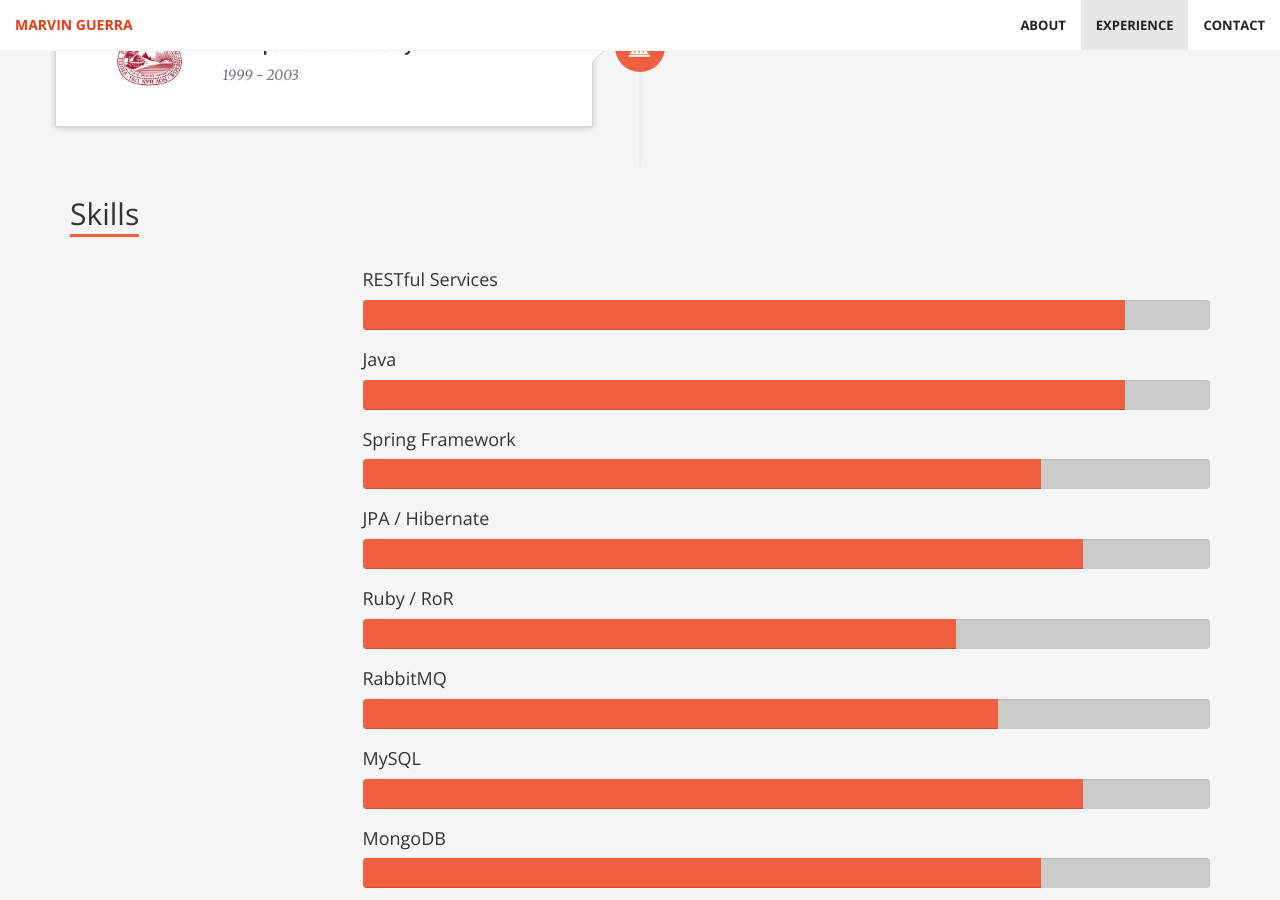
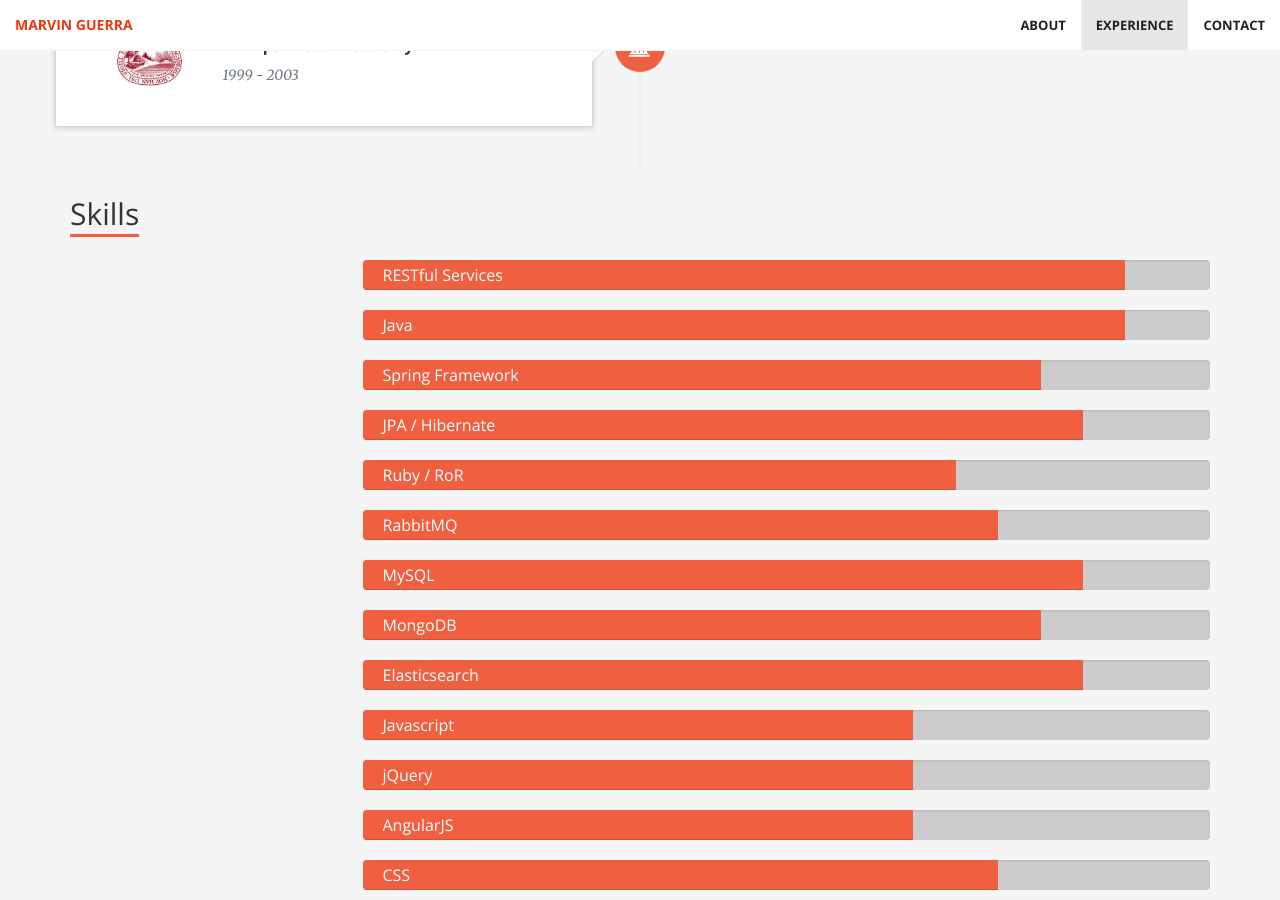
Before and after one commit to SenorLlama/senorllama.github.io, a Jekyll site: the page built from index.html, in a window 1280 px wide and 900 px high, scrolled down 3700 px. Built offline with Jekyll 4.4.1, drawn with Linux system fonts in a browser that asks for light colours; nearby versions of some CDN libraries.

Commit message:
made skill progress bars more compact

```diff
--- a/_sass/_base.scss
+++ b/_sass/_base.scss
@@ -451,6 +451,12 @@ header {
         height: 30px;
         .progress-bar {
             background-color: $brand-color-primary;
+            font-size: 16px;
+            font-weight: 500;
+            padding-top: 5px;
+            padding-left: 20px;
+            text-align: left;
+            font-family: $nav-font-family;
         }
     }
 }
--- a/index.html
+++ b/index.html
@@ -244,69 +244,53 @@ layout: base
         <div class="row">
             <div class="skills">
                 <div class="col-md-9 col-md-offset-3">
-                    <h4>RESTful	Services</h4>
                     <div class="progress">
-                        <div class="progress-bar" role="progressbar" aria-valuenow="90" aria-valuemin="0" aria-valuemax="100" style="width: 90%"></div>
+                        <div class="progress-bar" role="progressbar" aria-valuenow="90" aria-valuemin="0" aria-valuemax="100" style="width: 90%">RESTful	Services</div>
                     </div>
-                    <h4>Java</h4>
                     <div class="progress">
-                        <div class="progress-bar" role="progressbar" aria-valuenow="90" aria-valuemin="0" aria-valuemax="100" style="width: 90%"></div>
+                        <div class="progress-bar" role="progressbar" aria-valuenow="90" aria-valuemin="0" aria-valuemax="100" style="width: 90%">Java</div>
                     </div>
-                    <h4>Spring	Framework</h4>
                     <div class="progress">
-                        <div class="progress-bar" role="progressbar" aria-valuenow="80" aria-valuemin="0" aria-valuemax="100" style="width: 80%"></div>
+                        <div class="progress-bar" role="progressbar" aria-valuenow="80" aria-valuemin="0" aria-valuemax="100" style="width: 80%">Spring	Framework</div>
                     </div>
-                    <h4>JPA / Hibernate</h4>
                     <div class="progress">
-                        <div class="progress-bar" role="progressbar" aria-valuenow="85" aria-valuemin="0" aria-valuemax="100" style="width: 85%"></div>
+                        <div class="progress-bar" role="progressbar" aria-valuenow="85" aria-valuemin="0" aria-valuemax="100" style="width: 85%">JPA / Hibernate</div>
                     </div>
-                    <h4>Ruby / RoR</h4>
                     <div class="progress">
-                        <div class="progress-bar" role="progressbar" aria-valuenow="70" aria-valuemin="0" aria-valuemax="100" style="width: 70%"></div>
+                        <div class="progress-bar" role="progressbar" aria-valuenow="70" aria-valuemin="0" aria-valuemax="100" style="width: 70%">Ruby / RoR</div>
                     </div>
-                    <h4>RabbitMQ</h4>
                     <div class="progress">
-                        <div class="progress-bar" role="progressbar" aria-valuenow="75" aria-valuemin="0" aria-valuemax="100" style="width: 75%"></div>
+                        <div class="progress-bar" role="progressbar" aria-valuenow="75" aria-valuemin="0" aria-valuemax="100" style="width: 75%">RabbitMQ</div>
                     </div>
-                    <h4>MySQL</h4>
                     <div class="progress">
-                        <div class="progress-bar" role="progressbar" aria-valuenow="85" aria-valuemin="0" aria-valuemax="100" style="width: 85%"></div>
+                        <div class="progress-bar" role="progressbar" aria-valuenow="85" aria-valuemin="0" aria-valuemax="100" style="width: 85%">MySQL</div>
                     </div>
-                    <h4>MongoDB</h4>
                     <div class="progress">
-                        <div class="progress-bar" role="progressbar" aria-valuenow="80" aria-valuemin="0" aria-valuemax="100" style="width: 80%"></div>
+                        <div class="progress-bar" role="progressbar" aria-valuenow="80" aria-valuemin="0" aria-valuemax="100" style="width: 80%">MongoDB</div>
                     </div>
-                    <h4>Elasticsearch</h4>
                     <div class="progress">
-                        <div class="progress-bar" role="progressbar" aria-valuenow="85" aria-valuemin="0" aria-valuemax="100" style="width: 85%"></div>
+                        <div class="progress-bar" role="progressbar" aria-valuenow="85" aria-valuemin="0" aria-valuemax="100" style="width: 85%">Elasticsearch</div>
                     </div>
-                    <h4>Javascript</h4>
                     <div class="progress">
-                        <div class="progress-bar" role="progressbar" aria-valuenow="65" aria-valuemin="0" aria-valuemax="100" style="width: 65%"></div>
+                        <div class="progress-bar" role="progressbar" aria-valuenow="65" aria-valuemin="0" aria-valuemax="100" style="width: 65%">Javascript</div>
                     </div>
-                    <h4>jQuery</h4>
                     <div class="progress">
-                        <div class="progress-bar" role="progressbar" aria-valuenow="65" aria-valuemin="0" aria-valuemax="100" style="width: 65%"></div>
+                        <div class="progress-bar" role="progressbar" aria-valuenow="65" aria-valuemin="0" aria-valuemax="100" style="width: 65%">jQuery</div>
                     </div>
-                    <h4>AngularJS</h4>
                     <div class="progress">
-                        <div class="progress-bar" role="progressbar" aria-valuenow="65" aria-valuemin="0" aria-valuemax="100" style="width: 65%"></div>
+                        <div class="progress-bar" role="progressbar" aria-valuenow="65" aria-valuemin="0" aria-valuemax="100" style="width: 65%">AngularJS</div>
                     </div>
-                    <h4>CSS</h4>
                     <div class="progress">
-                        <div class="progress-bar" role="progressbar" aria-valuenow="75" aria-valuemin="0" aria-valuemax="100" style="width: 75%"></div>
+                        <div class="progress-bar" role="progressbar" aria-valuenow="75" aria-valuemin="0" aria-valuemax="100" style="width: 75%">CSS</div>
                     </div>
-                    <h4>Git</h4>
                     <div class="progress">
-                        <div class="progress-bar" role="progressbar" aria-valuenow="80" aria-valuemin="0" aria-valuemax="100" style="width: 80%"></div>
+                        <div class="progress-bar" role="progressbar" aria-valuenow="80" aria-valuemin="0" aria-valuemax="100" style="width: 80%">Git</div>
                     </div>
-                    <h4>Swift</h4>
                     <div class="progress">
-                        <div class="progress-bar" role="progressbar" aria-valuenow="50" aria-valuemin="0" aria-valuemax="100" style="width: 50%"></div>
+                        <div class="progress-bar" role="progressbar" aria-valuenow="50" aria-valuemin="0" aria-valuemax="100" style="width: 50%">Swift</div>
                     </div>
-                    <h4>Python / Django</h4>
                     <div class="progress">
-                        <div class="progress-bar" role="progressbar" aria-valuenow="50" aria-valuemin="0" aria-valuemax="100" style="width: 50%"></div>
+                        <div class="progress-bar" role="progressbar" aria-valuenow="50" aria-valuemin="0" aria-valuemax="100" style="width: 50%">Python / Django</div>
                     </div>
                 </div>
             </div>
```
